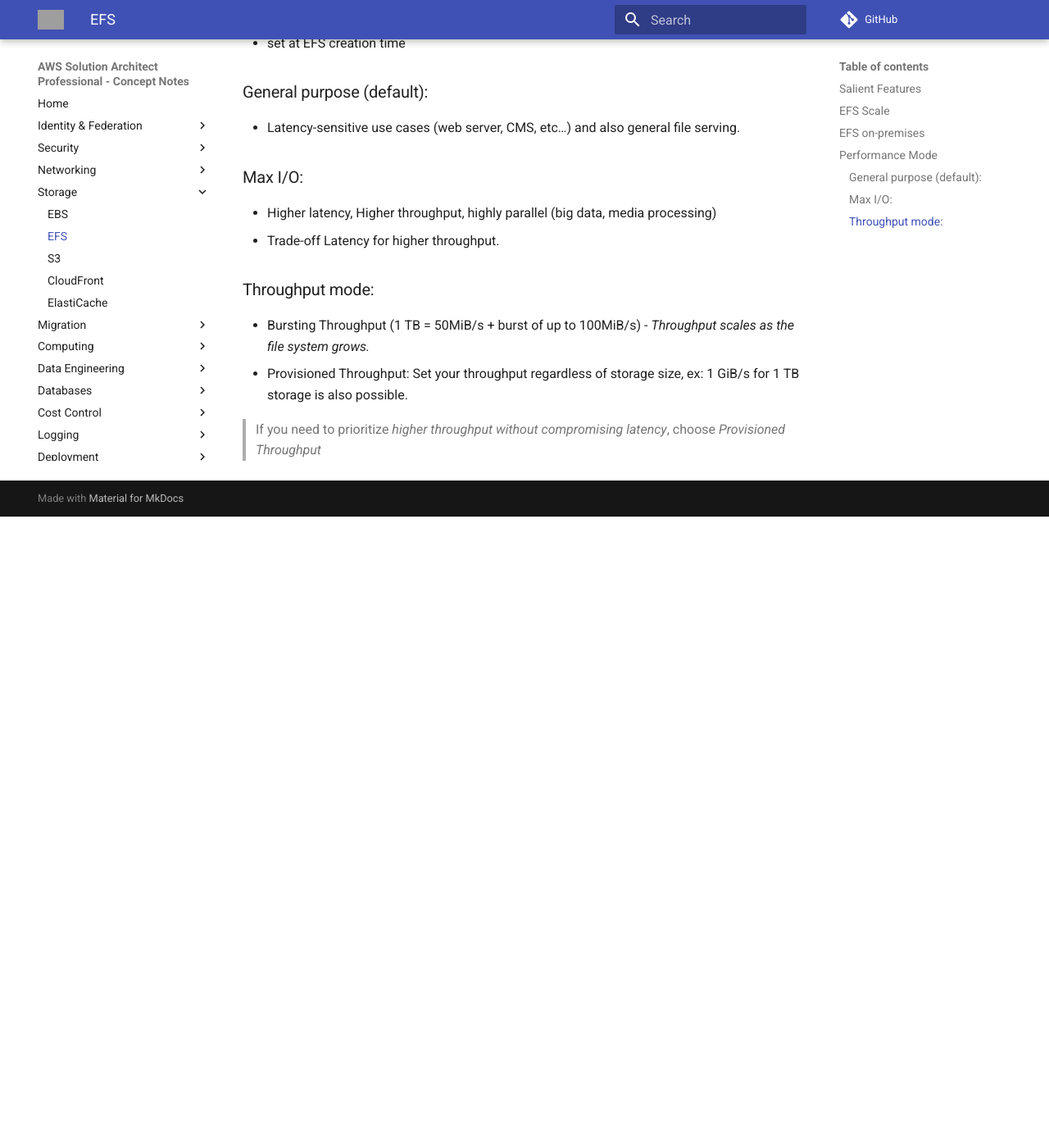
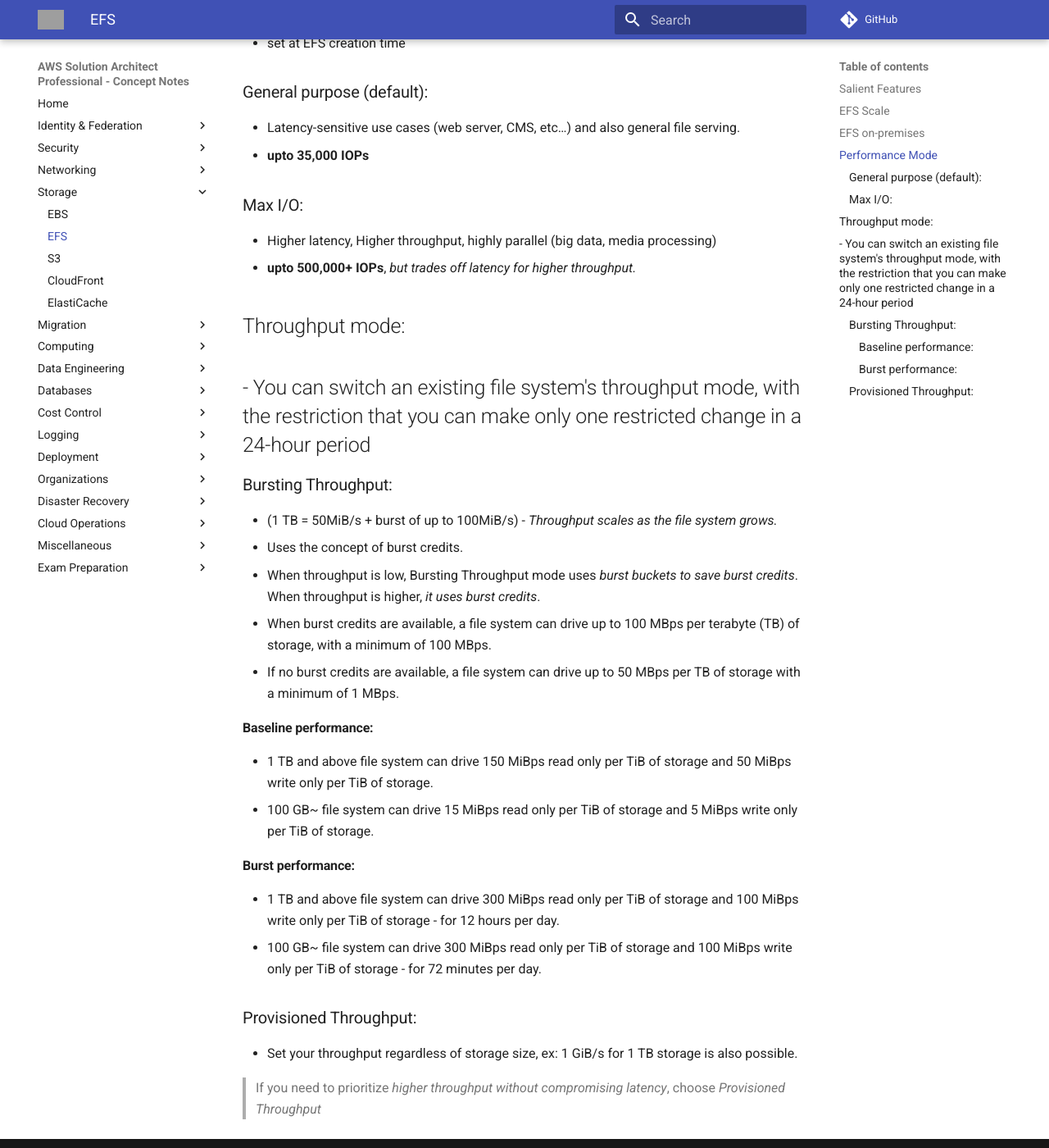
Before and after one commit to jeyabalajis/aws-certified-sa-pro-notes, an MkDocs documentation site: the page built from docs/storage/efs.md, in a window 1280 px wide and 1400 px high, scrolled down 1342 px. Shown: the whole window at 82% size. Built offline with MkDocs 1.6.1 and Material for MkDocs 9.7.7, drawn with Linux system fonts in a browser that asks for light colours; comment, search, counter and statistics services are not loaded; before the commit the page ends 1972 px from its top, so only the background shows below that; grey boxes are pictures that could not be loaded.

Commit message:
Update efs.md

```diff
--- a/docs/storage/efs.md
+++ b/docs/storage/efs.md
@@ -36,15 +36,37 @@ Key use-cases:
 ### General purpose (default):
 
 - Latency-sensitive use cases (web server, CMS, etc…) and also general file serving.
+- **upto 35,000 IOPs**
 
 ### Max I/O:
 
 - Higher latency, Higher throughput, highly parallel (big data, media processing)
-- Trade-off Latency for higher throughput.
+- **upto 500,000+ IOPs**, _but trades off latency for higher throughput._
 
-### Throughput mode:
+## Throughput mode:
 
-- Bursting Throughput (1 TB = 50MiB/s + burst of up to 100MiB/s) - _Throughput scales as the file system grows._
-- Provisioned Throughput: Set your throughput regardless of storage size, ex: 1 GiB/s for 1 TB storage is also possible.
+- You can switch an existing file system's throughput mode, with the restriction that you can make only one restricted change in a 24-hour period
+-
+### Bursting Throughput:
+
+- (1 TB = 50MiB/s + burst of up to 100MiB/s) - _Throughput scales as the file system grows._
+- Uses the concept of burst credits.
+- When throughput is low, Bursting Throughput mode uses _burst buckets to save burst credits_. When throughput is higher, _it uses burst credits_.
+- When burst credits are available, a file system can drive up to 100 MBps per terabyte (TB) of storage, with a minimum of 100 MBps.
+- If no burst credits are available, a file system can drive up to 50 MBps per TB of storage with a minimum of 1 MBps.
+
+#### Baseline performance:
+
+- 1 TB and above file system can drive 150 MiBps read only per TiB of storage and 50 MiBps write only per TiB of storage.
+- 100 GB~ file system can drive 15 MiBps read only per TiB of storage and 5 MiBps write only per TiB of storage.
+
+#### Burst performance:
+
+- 1 TB and above file system can drive 300 MiBps read only per TiB of storage and 100 MiBps write only per TiB of storage - for 12 hours per day.
+- 100 GB~ file system can drive 300 MiBps read only per TiB of storage and 100 MiBps write only per TiB of storage - for 72 minutes per day.
+
+### Provisioned Throughput:
+
+- Set your throughput regardless of storage size, ex: 1 GiB/s for 1 TB storage is also possible.
 
 > If you need to prioritize _higher throughput without compromising latency_, choose _Provisioned Throughput_
```
